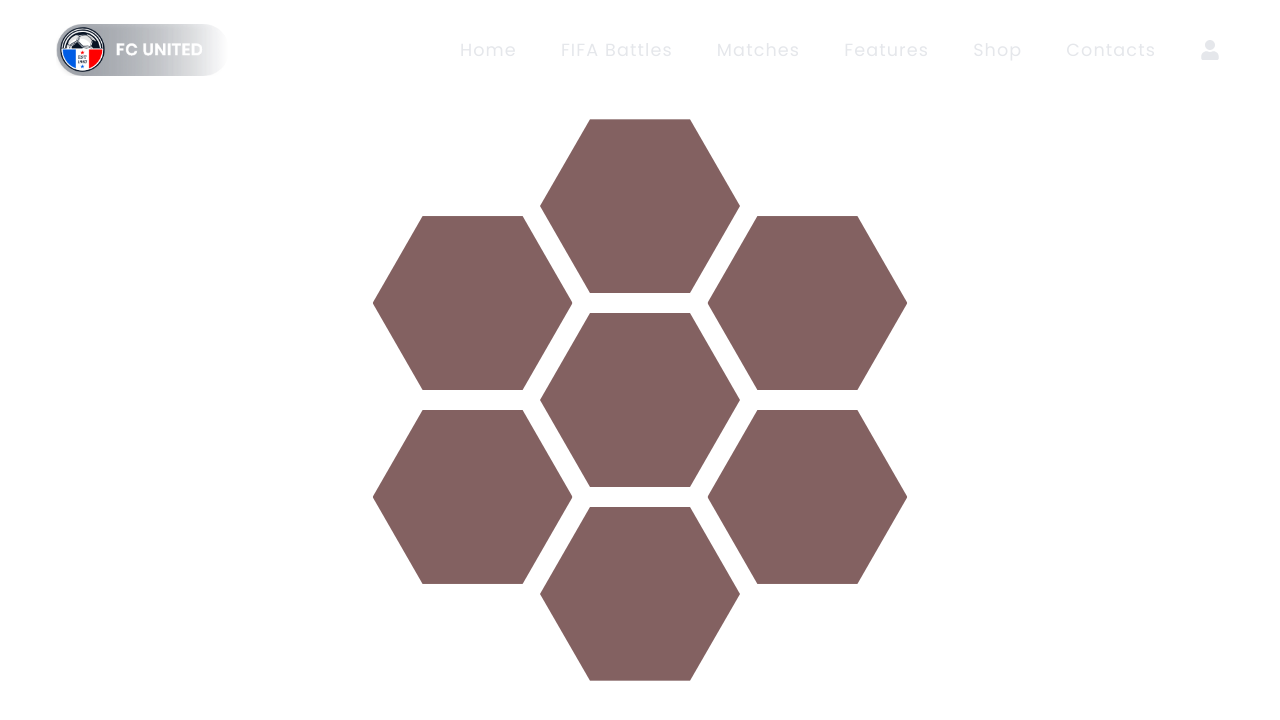
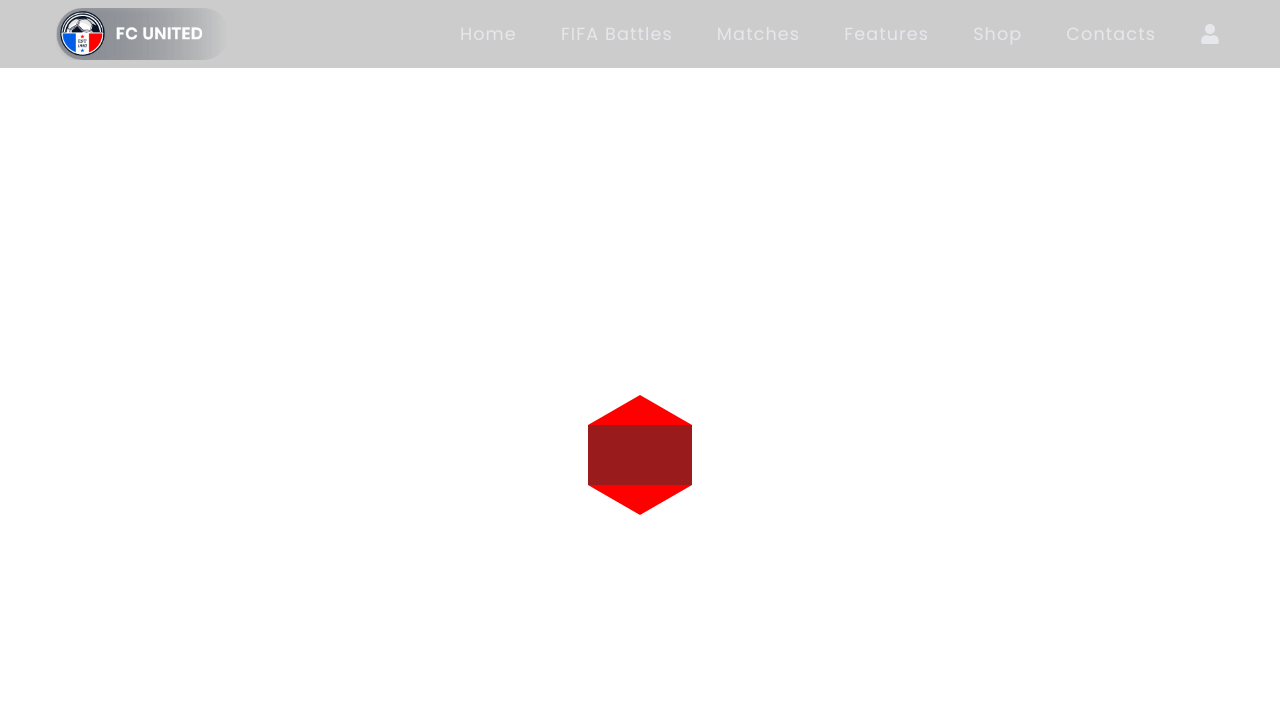
Before and after one commit to wwdfdo/soccer-project, a React (Create React App) app: page /roadmapThree in a window 1280 px wide. Shown: the top 720 px of the page. Built offline with nearby package versions, Linux system fonts and the light colour scheme.

Commit message:
added glass for nav bar

```diff
--- a/src/components/Header.js
+++ b/src/components/Header.js
@@ -6,7 +6,7 @@ import { Link } from "react-router-dom";
 function Header() {
   return (
     <div className="w-full flex justify-center ">
-      <div className=" fixed flex justify-between min-h-[100px] items-center w-full px-12 z-10 ">
+      <div className=" fixed flex justify-between min-h-[60px] items-center w-full px-12 z-10 bg-black bg-opacity-20 ">
         <div className="p-2 bg-gradient-to-r  rounded-3xl font-extrabold text-xl text-white">
           <img className="w-[180px]" src={logo} alt="" />
         </div>
--- a/src/components/RoadmapFour.css
+++ b/src/components/RoadmapFour.css
@@ -1,46 +1,30 @@
-.gallery {
-  --s: 200px; /* control the size */
-  --g: 20px; /* control the gap */
-  display: grid;
-  margin: calc(var(--s) + var(--g));
+.hex {
+  margin-top: 30px;
+  width: 104px;
+  height: 60px;
+  background-color: @color;
+  border-color: @color;
+  position: relative;
+  display: inline-block;
 }
-
-.gallery > div {
-  grid-area: 1/1;
-  width: var(--s);
-  aspect-ratio: 1.15;
-  object-fit: cover;
-  clip-path: polygon(25% 0%, 75% 0%, 100% 50%, 75% 100%, 25% 100%, 0 50%);
-  transform: translate(var(--_x, 0), var(--_y, 0)) scale(var(--_t, 1));
-  cursor: pointer;
-  filter: grayscale(80%);
-  transition: 0.2s linear;
+.hex:before {
+  content: " ";
+  width: 0;
+  height: 0;
+  border-bottom: 30px solid;
+  border-color: red;
+  border-left: 52px solid transparent;
+  border-right: 52px solid transparent;
+  position: absolute;
+  top: -30px;
 }
-.gallery > div:hover {
-  filter: grayscale(0);
-  z-index: 1;
-  --_t: 1.2;
+.hex:after {
+  content: "";
+  width: 0;
+  position: absolute;
+  bottom: -30px;
+  border-top: 30px solid;
+  border-color: red;
+  border-left: 52px solid transparent;
+  border-right: 52px solid transparent;
 }
-
-.gallery > div:nth-child(1) {
-  --_y: calc(-100% - var(--g));
-}
-.gallery > div:nth-child(7) {
-  --_y: calc(100% + var(--g));
-}
-.gallery > div:nth-child(3),
-.gallery > div:nth-child(5) {
-  --_x: calc(-75% - 0.87 * var(--g));
-}
-.gallery > div:nth-child(4),
-.gallery > div:nth-child(6) {
-  --_x: calc(75% + 0.87 * var(--g));
-}
-.gallery > div:nth-child(3),
-.gallery > div:nth-child(4) {
-  --_y: calc(-50% - 0.5 * var(--g));
-}
-.gallery > div:nth-child(5),
-.gallery > div:nth-child(6) {
-  --_y: calc(50% + 0.5 * var(--g));
-}
--- a/src/components/RoadmapFour.js
+++ b/src/components/RoadmapFour.js
@@ -3,16 +3,8 @@ import "./RoadmapFour.css";
 
 function RoadmapFour() {
   return (
-    <div className=" flex justify-center h-[100vh] items-center">
-      <div class="gallery">
-        <div className=" bg-red-500"></div>
-        <div className=" bg-red-500"></div>
-        <div className=" bg-red-500"></div>
-        <div className=" bg-red-500"></div>
-        <div className=" bg-red-500"></div>
-        <div className=" bg-red-500"></div>
-        <div className=" bg-red-500"></div>
-      </div>
+    <div className=" flex justify-center h-[100vh] items-center mt-10">
+      <span className="bg-red-800 hex"></span>
     </div>
   );
 }
```
